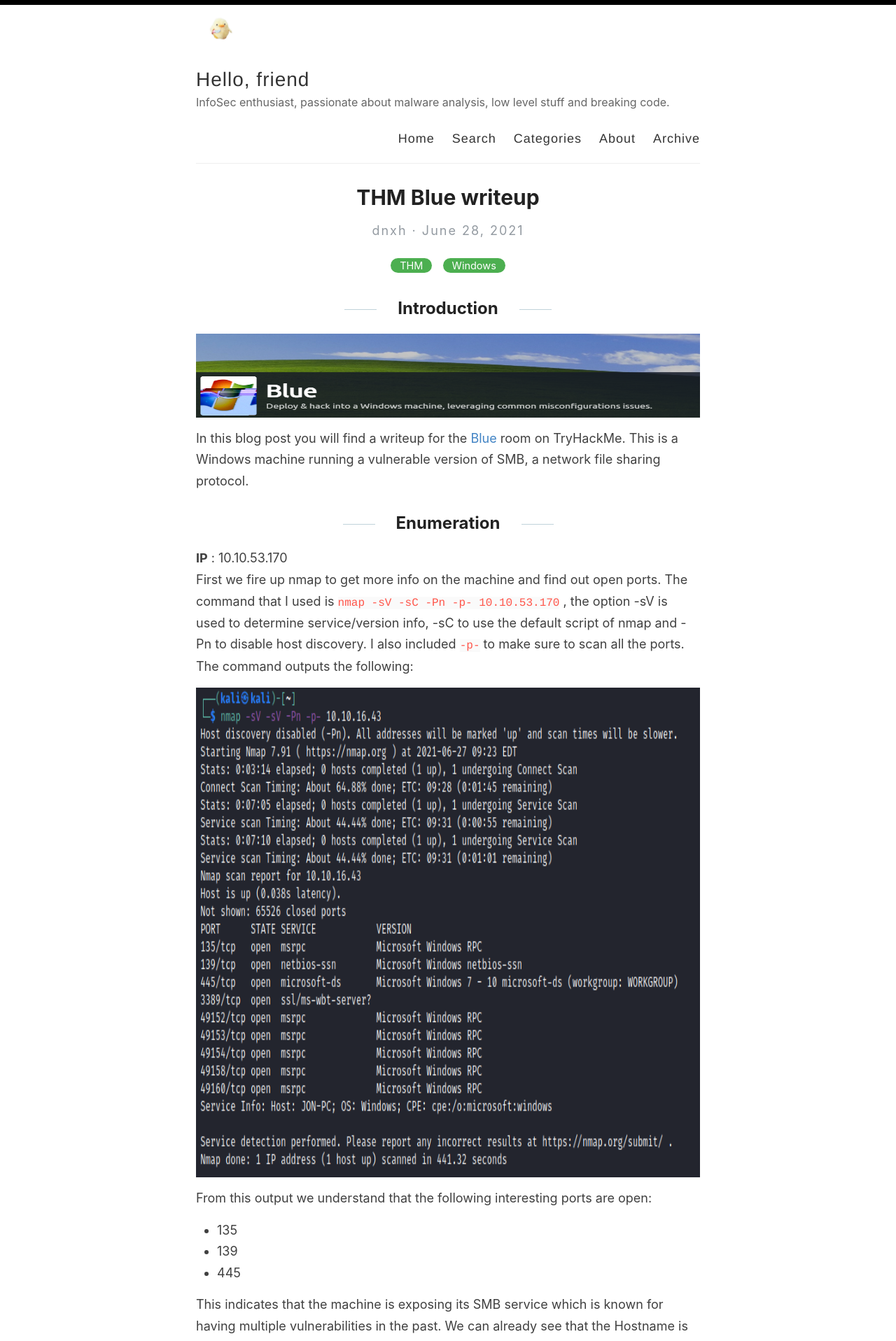
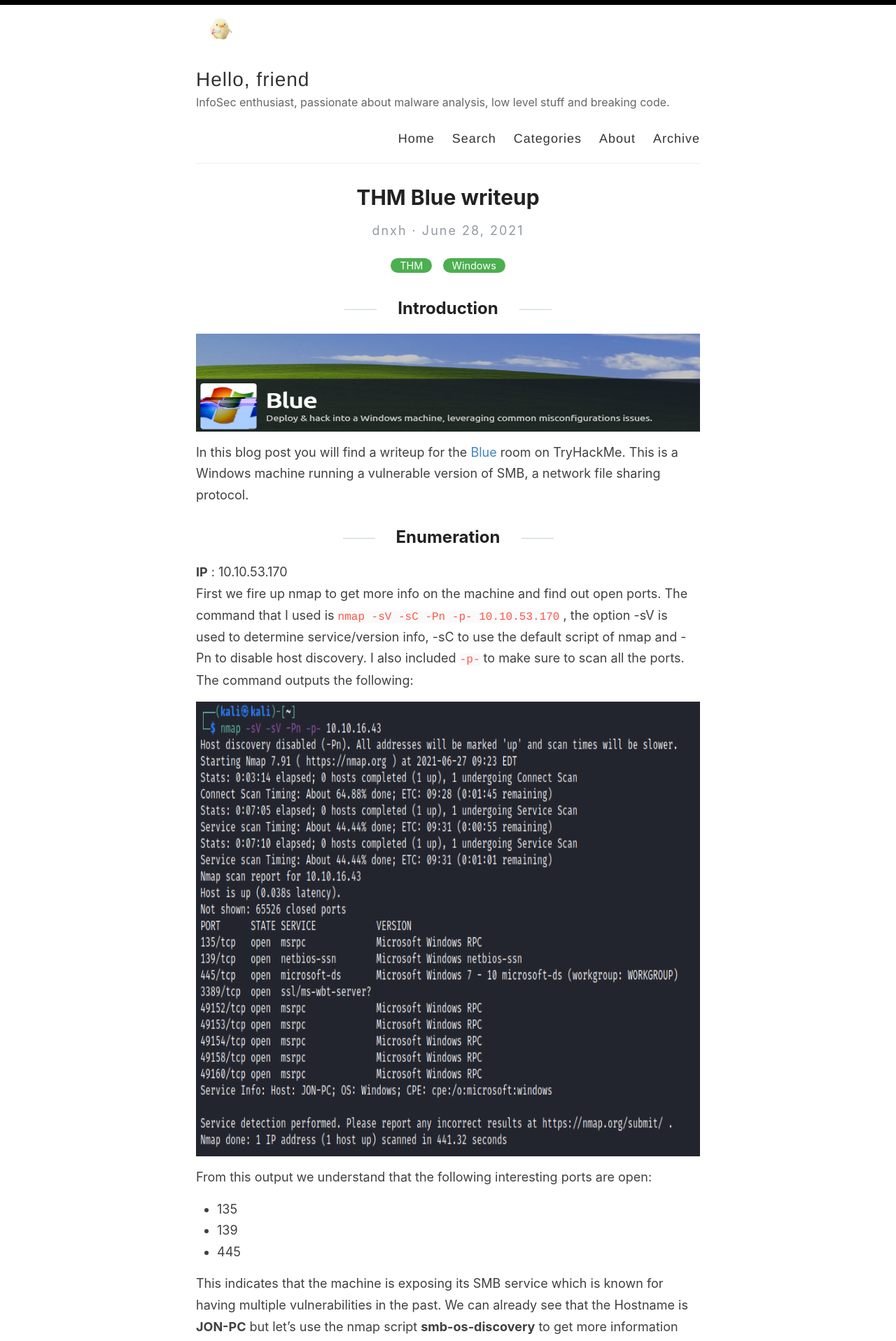
Before and after one commit to 0xdnxh/0xdnxh.github.io, a Jekyll site: the page built from _posts/2021-6-28-THM-Blue-Writeup.md, in a window 1280 px wide. Shown: the top 1917 px of the page at 70% size. Built offline with Jekyll 4.4.1, drawn with Linux system fonts in a browser that asks for light colours.

Commit message:
Added modifs to Blue

````diff
--- a/_posts/2021-6-28-THM-Blue-Writeup.md
+++ b/_posts/2021-6-28-THM-Blue-Writeup.md
@@ -4,7 +4,7 @@
 categories: [THM, Windows]
 ---
 ## Introduction
-<img src="/images/THM/Blue/banner.PNG" width="800" height="120"/>
+<img src="/images/THM/Blue/banner.PNG" width="800" height="140"/>
 
 In this blog post you will find a writeup for the [Blue](https://tryhackme.com/room/blue) room on TryHackMe. This is a Windows machine running a vulnerable version of SMB, a network file sharing protocol.
 
@@ -12,7 +12,7 @@
 **IP** : 10.10.53.170
 First we fire up nmap to get more info on the machine and find out open ports. The command that I used is ```nmap -sV -sC -Pn -p- 10.10.53.170``` , the option -sV is used to determine service/version info, -sC to use the default script of nmap and -Pn to disable host discovery. I also included ```-p-``` to make sure to scan all the ports. The command outputs the following:
 
-<img src="/images/THM/Blue/nmap_output.PNG" width="800" height="700"/>
+<img src="/images/THM/Blue/nmap_output.PNG" width="800" height="650"/>
 
 From this output we understand that the following interesting ports are open:
 <ul>
@@ -22,7 +22,7 @@
 </ul>
 
 This indicates that the machine is exposing its SMB service which is known for having multiple vulnerabilities in the past. We can already see that the Hostname is **JON-PC** but let's use the nmap script **smb-os-discovery** to get more information about the OS and the SMB service:
-<img src="/images/THM/Blue/smbosdiscovery.PNG" width="800" height="300"/>
+<img src="/images/THM/Blue/smbosdiscovery.PNG" width="800" height="280"/>
 
 Nice, we got more information about the OS version and we confirmed the computer and workgroup names. Now let's use **smb-protocols** to get more information about the version:
 <img src="/images/THM/Blue/smbprotocols.PNG" width="800" height="500"/>
@@ -35,7 +35,7 @@
 ## EternalBlue
 
 What is EternalBlue? EternalBlue is the name given both to the vulnerability and to the exploit that was developed for it. Originally, the NSA discovered the bug in the protocol and once they found it, they developed EternalBlue to exploit the vulnerability. However, in 2017, the exploit got leaked by the Shadow Brokers hacker group and was released into the wild.
-<img src="/images/THM/Blue/EternalBlueschema.PNG" width="800" height="800"/>
+<img src="/images/THM/Blue/EternalBlueschema.PNG" width="600" height="400"/>
 
 
 The [vulnerability](https://cve.mitre.org/cgi-bin/cvename.cgi?name=CVE-2017-0144) itself allows remote attackers to execute arbitrary code on a system by sending specially crafted messages to the SMBv1 server. It was patched and listed on Microsoft’s security bulletin as [MS17-010](https://docs.microsoft.com/en-us/security-updates/securitybulletins/2017/ms17-010).
@@ -45,28 +45,28 @@
 ### Gaining access
 Now that we gathered some information about the vulnerability, let's try to exploit it. Let's start Metasploit and search for MS17-010:
 
-<img src="/images/THM/Blue/metasploitms17010.PNG" width="800" height="600"/>
+<img src="/images/THM/Blue/metasploitms17010.PNG" width="800" height="500"/>
 
 The exploit that stands out for our Windows 7 target is the **EternalBlue SMB Remote Windows Kernel Pool Corruption**, which is used by the module **exploit/windows/smb/ms17_010_eternalblue** so let's go ahead and use that one.
 
-<img src="/images/THM/Blue/metasploitoptions.PNG" width="800" height="800"/>
+<img src="/images/THM/Blue/metasploitoptions.PNG" width="800" height="700"/>
 
 ### Version 1 : Shell
 Okay so let's follow the steps in the room for the sake of answering the questions :) We use the **windows/x64/shell/reverse_tcp** payload, set the corresponding options and run the exploit. As you can see, we get a shell as **NT AUTHRITY\SYSTEM**
 
-<img src="/images/THM/Blue/shell.PNG" width="800" height="800"/>
+<img src="/images/THM/Blue/shell.PNG" width="800" height="750"/>
 
 Now we're gonna try to a Meterpreter shell from our regular one. To do so, we use the command ```sessions -u 2``` where 2 is our session ID. This automatically uses the module **post/multi/manage/shell_to_meterpreter**:
 
-<img src="/images/THM/Blue/upgrade.PNG" width="800" height="800"/>
+<img src="/images/THM/Blue/upgrade.PNG" width="800" height="600"/>
 
 So now we have a Meterpreter sessions we can interact with. We can use **ps** to list all the processes:
 
-<img src="/images/THM/Blue/pscommand.PNG" width="800" height="800"/>
+<img src="/images/THM/Blue/pscommand.PNG" width="800" height="700"/>
 
 We locate a process that's running as NT AUTHRITY\SYSTEM : **lsass.exe** and we migrate to it using its PID:
 
-<img src="/images/THM/Blue/migrate.PNG" width="800" height="800"/>
+<img src="/images/THM/Blue/migrate.PNG" width="400" height="300"/>
 
 ### Version 2 : Meterpreter session
 Disclaimer: In this part instead of following the room questions to get access via shell, I'm directly trying to get a Meterpreter session.
````
